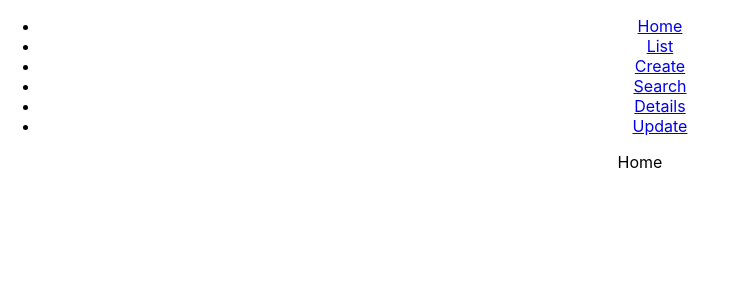
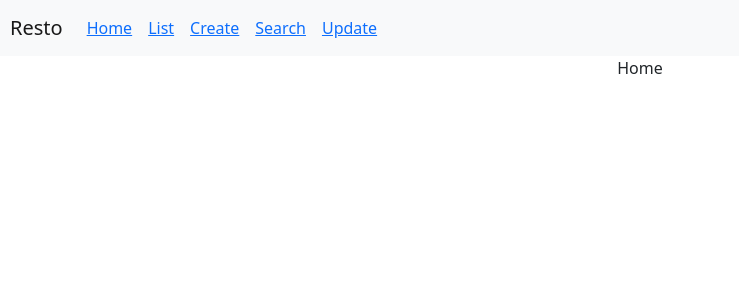
Before and after one commit to Tanisha-1799/Restaurant_App, a React (Create React App) app in the folder restaurant-app/: page / in a window 1280 px wide. Shown: the top 300 px of the page, without its empty margins (0-739 px from the left). Built offline with nearby package versions, Linux system fonts and the light colour scheme.

Commit message:
Adding bootstrap

```diff
--- a/restaurant-app/package.json
+++ b/restaurant-app/package.json
@@ -6,7 +6,9 @@
     "@testing-library/jest-dom": "^5.16.5",
     "@testing-library/react": "^13.4.0",
     "@testing-library/user-event": "^13.5.0",
+    "bootstrap": "^5.2.3",
     "react": "^18.2.0",
+    "react-bootstrap": "^2.7.2",
     "react-dom": "^18.2.0",
     "react-router-dom": "^6.8.1",
     "react-scripts": "5.0.1",
--- a/restaurant-app/src/App.css
+++ b/restaurant-app/src/App.css
@@ -11,6 +11,9 @@ span{
   background-color: antiquewhite;
   padding: 10px;
   margin: 5px;
+}
+.brand{
+  margin-left: 10px;
 }
 
 .list-wrapper{
--- a/restaurant-app/src/App.js
+++ b/restaurant-app/src/App.js
@@ -1,5 +1,6 @@
 import './App.css';
 import {BrowserRouter as Router,Route,Link, Routes} from 'react-router-dom';
+import {Navbar,Nav,Container} from "react-bootstrap";
 import Home from "./components/Home";
 import RestaurantList from "./components/RestaurantList";
 import RestaurantCreate from "./components/RestaurantCreate";
@@ -11,14 +12,22 @@ function App() {
   return (
     <div className="App">
     <Router>
-      <ul>
-        <li><Link to="/">Home</Link></li>
-        <li><Link to="/list">List</Link></li>
-        <li><Link to="/create">Create</Link></li>
-        <li><Link to="/search">Search</Link></li>
-        <li><Link to="/details">Details</Link></li>
-        <li><Link to="/update">Update</Link></li>
-      </ul>
+    <Navbar bg="light" expand="lg">
+
+        <Navbar.Brand href="#home" className='brand'>Resto</Navbar.Brand>
+        <Navbar.Toggle aria-controls="basic-navbar-nav" />
+        <Navbar.Collapse id="basic-navbar-nav">
+          <Nav className="mr-auto">
+            <Nav.Link href="#home"><Link to="/">Home</Link></Nav.Link>
+            <Nav.Link href="#link"><Link to="/list">List</Link></Nav.Link>
+            <Nav.Link href="#link"><Link to="/create">Create</Link></Nav.Link>
+            <Nav.Link href="#link"><Link to="/search">Search</Link></Nav.Link>
+            <Nav.Link href="#link"><Link to="/update">Update</Link></Nav.Link>
+          </Nav>
+        </Navbar.Collapse>
+
+    </Navbar>
+
       <Routes>
       <Route path="/" element={<Home />}></Route>
       <Route path="/list" element={<RestaurantList />}></Route>
--- a/restaurant-app/src/components/RestaurantList.js
+++ b/restaurant-app/src/components/RestaurantList.js
@@ -1,42 +1,54 @@
-import React, { Component } from 'react'
+import React, { Component } from "react";
+import { Table } from "react-bootstrap";
 
 export default class RestaurantList extends Component {
-  constructor(){
+  constructor() {
     super();
-    this.state={
-      list : null,
-    }
+    this.state = {
+      list: null,
+    };
   }
-  componentDidMount(){
-    fetch("http://localhost:3000/restaurant").then((response)=>{
-      response.json().then((result)=>{
+  componentDidMount() {
+    fetch("http://localhost:3000/restaurant").then((response) => {
+      response.json().then((result) => {
         //console.warn(result);
-        this.setState({list:result});
-      })
-    })
+        this.setState({ list: result });
+      });
+    });
   }
   render() {
     return (
       <div>
         <h1>Restaurant List</h1>
-        {
-          this.state.list?
+        {this.state.list ? (
           <div>
-            {
-              this.state.list.map((item,i)=>
-                <div className='list-wrapper'>
-                  <span>{item.name}</span>
-                  <span>{item.email}</span>
-                  <span>{item.address}</span>
-                  <span>{item.rating}</span>
-                </div>
-
-              )
-            }
+            <Table striped bordered hover>
+              <thead>
+                <tr>
+                  <th>#</th>
+                  <th>Name</th>
+                  <th>Rating</th>
+                  <th>Location</th>
+                  <th>Email</th>
+                </tr>
+              </thead>
+              <tbody>
+                {this.state.list.map((item, i) => (
+                  <tr>
+                    <td>{i+1}</td>
+                    <td>{item.name}</td>
+                    <td>{item.rating}</td>
+                    <td>{item.address}</td>
+                    <td>{item.email}</td>
+                  </tr>
+                ))}
+              </tbody>
+            </Table>
           </div>
-          :<p>Please Wait...</p>
-        }
+        ) : (
+          <p>Please Wait...</p>
+        )}
       </div>
-    )
+    );
   }
 }
--- a/restaurant-app/src/index.js
+++ b/restaurant-app/src/index.js
@@ -3,6 +3,7 @@ import ReactDOM from 'react-dom/client';
 import './index.css';
 import App from './App';
 import reportWebVitals from './reportWebVitals';
+import 'bootstrap/dist/css/bootstrap.min.css';
 
 const root = ReactDOM.createRoot(document.getElementById('root'));
 root.render(
```
Also changed, not shown: 1 other file (tests, documents, lock files or other folders).
